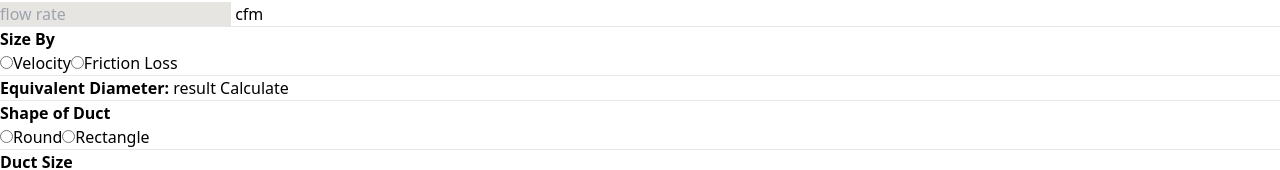
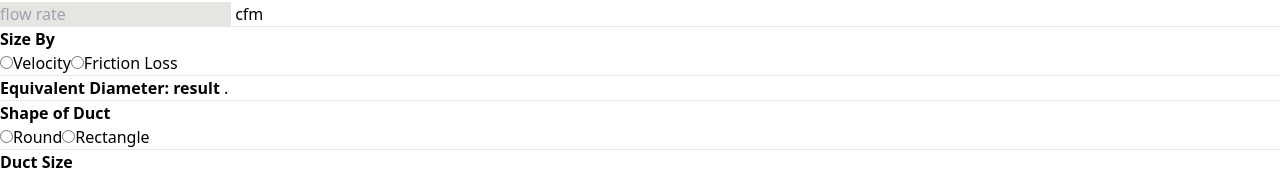
Before and after one commit to jerrygainju/carpark-ventilation-typescript, a React (Vite) app: page /duct-size in a window 1280 px wide. Shown: the part 211-381 px from the top of the page. Built offline with nearby package versions, Linux system fonts and the light colour scheme.

Commit message:
velcoity calculation fix

```diff
--- a/src/page/duct-sizer/duct-form.tsx
+++ b/src/page/duct-sizer/duct-form.tsx
@@ -14,7 +14,8 @@ interface DuctFormProps {
     materialOptions: any[];
     handleUnitChange: (selectedOption: any) => void;
     equivalentDiameter: number | null;
-    eqDiameterCal: () => void
+    handleAirFlowChange: (value: string) => void;
+    handleVelocityChange: (value: string) => void;
 }
 const DuctForm: React.FC<DuctFormProps> = ({
     selectedUnit,
@@ -28,7 +29,8 @@ const DuctForm: React.FC<DuctFormProps> = ({
     materialOptions,
     handleUnitChange,
     equivalentDiameter,
-    eqDiameterCal
+    handleAirFlowChange,
+    handleVelocityChange
 }) => {
     return (
         <div className="flex flex-wrap pt-20 justify-center pb-36 bg-cover bg-slate-300" >
@@ -82,6 +84,7 @@ const DuctForm: React.FC<DuctFormProps> = ({
                             Airflow
                             <TextInput
                                 placeholder='flow rate'
+                                onChange={handleAirFlowChange}
                                 id='airflow'
                                 type='number'
                                 unit={selectedUnit === 'Metric' ? ' l/s' : ' cfm'}
@@ -104,6 +107,7 @@ const DuctForm: React.FC<DuctFormProps> = ({
                                 velocity: {
                                     label: 'Velocity',
                                     id: 'velocity',
+                                    onChange: handleVelocityChange,
                                     placeholder: 'add velocity',
                                     unit: selectedUnit === 'Metric' ? ' m/s' : ' fpm',
                                 },
@@ -119,10 +123,10 @@ const DuctForm: React.FC<DuctFormProps> = ({
                     </div>
                     <div className='pl-6 pr-6'>
                         <b>Equivalent Diameter: </b>
-                        {equivalentDiameter !== null
+                       <b> {equivalentDiameter !== null
                             ? `${equivalentDiameter} ${selectedUnit === 'Metric' ? 'mm' : 'in'}`
-                            : 'result'} {' '}
-                        <button onClick={() => { eqDiameterCal(); }} className="px-2 pb-1 bg-gray-600 text-white rounded hover:bg-gray-500 focus:outline-none focus:shadow-outline-blue">Calculate</button>
+                            : 'result'} {' '} </b>.
+                        {/* <button onClick={() => { eqDiameterCal(); }} className="px-2  bg-gray-600 text-white rounded hover:bg-gray-500 focus:outline-none focus:shadow-outline-blue">Calculate</button> */}
                         <hr className="my-4 border-black " />
                     </div>
                     <div className='flex flex-col pl-6 pr-6'>
--- a/src/page/duct-sizer/duct.tsx
+++ b/src/page/duct-sizer/duct.tsx
@@ -1,14 +1,16 @@
-import { useState } from 'react';
+import { useState, useEffect } from 'react';
 import { Materials, Units } from './Inputs';
 import DuctForm from './duct-form';
 import { getElementValue } from '../Extra ';
 
 const Duct = () => {
-  const [selectedUnit, setSelectedUnit] = useState('');
+  const [selectedUnit, setSelectedUnit] = useState<string>('');
   const [inputValue, setInputValue] = useState('');
   const [selectedOption, setSelectedOption] = useState(null);
   const [selectedShape, setSelectedShape] = useState('');
   const [equivalentDiameter, setEquivalentDiameter] = useState<number | null>(null);
+  const [airflowInputValue, setAirflowInputValue] = useState('');
+  const [velocityInputValue, setVelocityInputValue] = useState('');
 
   const handleOptionChange = (option: any) => {
     setSelectedOption(option);
@@ -22,6 +24,19 @@ const Duct = () => {
   const materialOptions = Materials();
 
   const handleUnitChange = (selectedOption: any) => {
+    const airFlow = document.querySelector('#airflow') as HTMLInputElement | null;
+    const velocity = document.querySelector('#velocity') as HTMLInputElement | null;
+    if (selectedUnit === selectedOption.value) {
+      return;
+    }
+    else if (selectedOption?.value === 'Metric' && airFlow && velocity) {
+      airFlow.value = Math.round((getElementValue('airflow') / 2118.8800) * 1000).toString()
+      velocity.value = (getElementValue('velocity') / 196.8504).toFixed(3)
+    }
+    else if (selectedOption?.value === 'Imperial' && airFlow && velocity) {
+      airFlow.value = Math.round((getElementValue('airflow') * 2118.8800) / 1000).toString()
+      velocity.value = (getElementValue('velocity') * 196.8504).toFixed(3);
+    }
     setSelectedUnit(selectedOption ? selectedOption.value : '');
   };
 
@@ -32,26 +47,32 @@ const Duct = () => {
     if (selectedUnit === 'Metric') {
       const D = Math.sqrt((4 * q) / (Math.PI * v)) * 1000;
       const parseD = Number(D.toFixed(3))
-      console.log('metric');
-      console.log(q, 'airflow');
-      console.log(v, 'velocity');
-      console.log('Equivalent Diameter (D):', D);
       setEquivalentDiameter(parseD);
     }
 
     if (selectedUnit === 'Imperial') {
-      const qi = (getElementValue('airflow') * 2118.8800) / 1000;
-      const vi = getElementValue('velocity') * 196.8504;
-      console.log('imperial');
+      const qi = getElementValue('airflow');
+      const vi = getElementValue('velocity');
       const Di = Math.sqrt((4 * qi) / (Math.PI * vi)) * 12;
       const parseDi = Number(Di.toFixed(3))
-      console.log(qi, 'airflow');
-      console.log(vi, 'velocity');
-      console.log('Equivalent Diameter (D):', Di);
       setEquivalentDiameter(parseDi);
     }
   };
 
+  const handleAirFlowChange = (value: string) => {
+    setAirflowInputValue(value);
+    eqDiameterCal();
+  };
+
+  const handleVelocityChange = (value: string) => {
+    setVelocityInputValue(value);
+    eqDiameterCal();
+  };
+
+
+  useEffect(() => {
+    eqDiameterCal();
+  }, [selectedUnit]);
 
   return (
     <div>
@@ -67,7 +88,8 @@ const Duct = () => {
         materialOptions={materialOptions}
         handleUnitChange={handleUnitChange}
         equivalentDiameter={equivalentDiameter}
-          eqDiameterCal = {eqDiameterCal}
+        handleAirFlowChange={handleAirFlowChange}
+        handleVelocityChange={handleVelocityChange}
       />
     </div>
   );
--- a/src/page/duct-sizer/extraInputs.tsx
+++ b/src/page/duct-sizer/extraInputs.tsx
@@ -39,7 +39,7 @@ interface RadioInputProps {
   options: any[];
   selectedOption: string;
   onChange: (option: string) => void;
-  additionalInputs: Record<string, { label: string, id:string, placeholder: string, unit: string }>;
+  additionalInputs: Record<string, { label: string, id: string, placeholder: string, unit: string, onChange?: (value: string) => void }>;
 }
 
 export const RadioInput: React.FC<RadioInputProps> = ({ type, label, options, selectedOption, onChange, additionalInputs }) => {
@@ -64,7 +64,18 @@ export const RadioInput: React.FC<RadioInputProps> = ({ type, label, options, se
         {Object.entries(additionalInputs).map(([key, input]) => (
           selectedOption === key && (
             <div key={key}>
-              {input.label} <input placeholder={input.placeholder} id={input.id} type={type} style={{ backgroundColor: 'rgba(231,229,225,255)' }} className='rounded w-full md:w-36 h-8 text-center' />
+              {input.label} <input
+                placeholder={input.placeholder}
+                id={input.id}
+                onChange={(e) => {
+                  if (input.onChange) {
+                    input.onChange(e.target.value);
+                  }
+                }}
+                type={type}
+                style={{ backgroundColor: 'rgba(231,229,225,255)' }}
+                className='rounded w-full md:w-32 h-8 text-center'
+              />
               {input.unit}
             </div>
           )
@@ -74,18 +85,33 @@ export const RadioInput: React.FC<RadioInputProps> = ({ type, label, options, se
   );
 };
 
+
 interface TextInputProps {
-
   placeholder: string;
   type: string;
   id: string;
   unit: string;
+  onChange?: (value: string) => void;
 }
 
-  export const TextInput: React.FC<TextInputProps> = ({type, id, placeholder, unit }) => {
+export const TextInput: React.FC<TextInputProps> = ({ type, id, placeholder, unit, onChange }) => {
+  const handleChange = (event: React.ChangeEvent<HTMLInputElement>) => {
+    const { value } = event.target;
+    if (onChange) {
+      onChange(value);
+    }
+  };
+
   return (
     <div className='pl-2'>
-          <input placeholder={placeholder} id={id} type ={type} style={{ backgroundColor: 'rgba(231,229,225,255)' }} className='rounded w-28 h-8 text-center' />
+      <input
+        placeholder={placeholder}
+        id={id}
+        type={type}
+        style={{ backgroundColor: 'rgba(231,229,225,255)' }}
+        className='rounded w-28 h-8 text-center'
+        onChange={handleChange}
+      />
       {unit}
     </div>
   );
```
Lines whose indentation alone changed are shown as unchanged.
